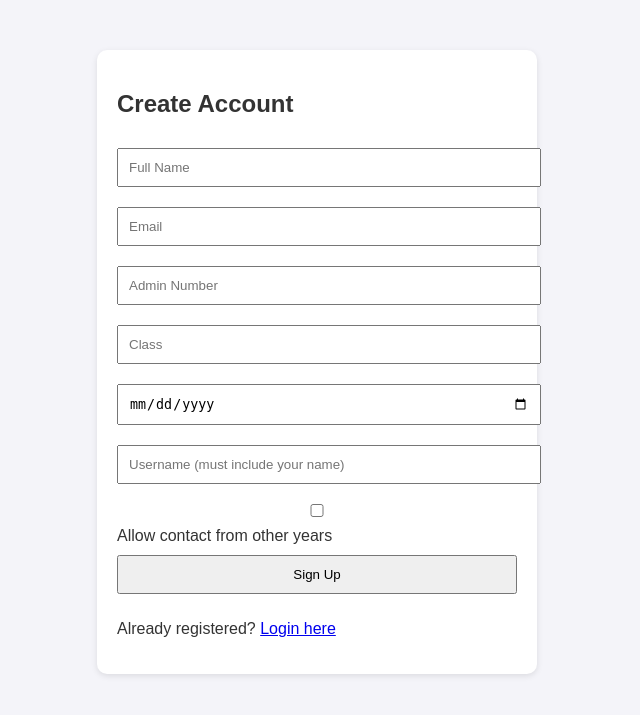
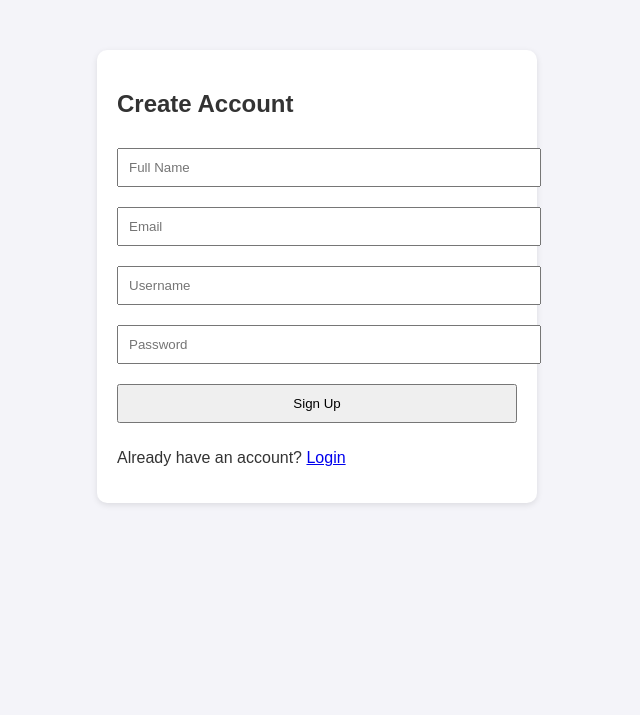
Before and after one commit to david1111402/Chat-app-main, a Flask app: page /signup in a window 1280 px wide. Shown: the top 715 px of the page, without its empty margins (323-963 px from the left). Run offline with Flask 3, Linux system fonts and the light colour scheme.

Commit message:
Update signup.html

```diff
--- a/templates/signup.html
+++ b/templates/signup.html
@@ -9,16 +9,13 @@
   <div class="form-container">
     <h2>Create Account</h2>
     <form method="POST">
-      <input type="text" name="name" placeholder="Full Name" required>
-      <input type="email" name="email" placeholder="Email" required>
-      <input type="text" name="admin_number" placeholder="Admin Number" required>
-      <input type="text" name="class" placeholder="Class" required>
-      <input type="date" name="birthdate" required>
-      <input type="text" name="username" placeholder="Username (must include your name)" required>
-      <label><input type="checkbox" name="allow_contact"> Allow contact from other years</label>
+      <input type="text" name="name" placeholder="Full Name" required><br>
+      <input type="email" name="email" placeholder="Email" required><br>
+      <input type="text" name="username" placeholder="Username" required><br>
+      <input type="password" name="password" placeholder="Password" required><br>
       <button type="submit">Sign Up</button>
     </form>
-    <p>Already registered? <a href="/login">Login here</a></p>
+    <p>Already have an account? <a href="{{ url_for('login') }}">Login</a></p>
   </div>
 </body>
 </html>
```
